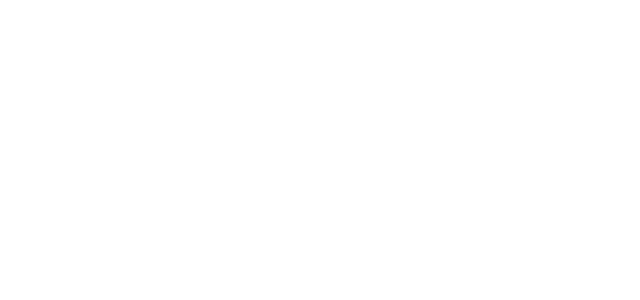
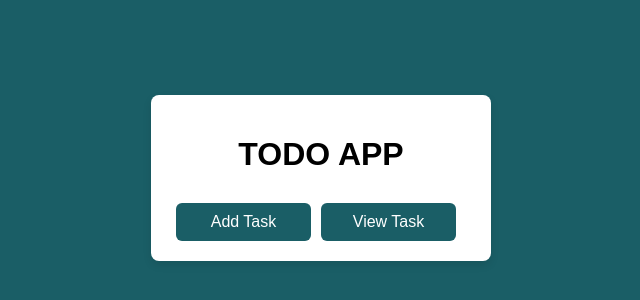
Before and after one commit to Alee-star/to-do, a React (Create React App) app: page / in a window 1280 px wide. Shown: the part 222-522 px from the top of the page, without its empty margins (319-959 px from the left). Built offline with nearby package versions, Linux system fonts and the light colour scheme.

Commit message:
Add your changes

```diff
--- a/src/App.css
+++ b/src/App.css
@@ -1,38 +1,47 @@
 .App {
   text-align: center;
 }
-
-.App-logo {
-  height: 40vmin;
-  pointer-events: none;
+body{
+  font-family: Arial, Helvetica, sans-serif;
+  background-color: #1a5e66;
+  display: flex;
+  justify-content: center;
+  align-items: center;
+  height: 100vh;
 }
-
-@media (prefers-reduced-motion: no-preference) {
-  .App-logo {
-    animation: App-logo-spin infinite 20s linear;
-  }
+.todo-container {
+  background-color: white;
+  padding: 20px;
+  border-radius: 8px;
+  width: 300px;
+  text-align: center;
+  box-shadow: 0 4px 8px rgba(0, 0, 0, 0.1);
 }
-
-.App-header {
-  background-color: #282c34;
-  min-height: 100vh;
+h1{
+  font-size: 2rem;
+  margin-bottom: 30px;
+}
+button {
+  padding: 10px 20px;
+  border: none;
+  width: 45%;
+  margin-right: 10px;
+  border-radius: 6px;
+  color: white;
+  font-size: 16px;
+  cursor: pointer;
+}
+.todo-input{
   display: flex;
-  flex-direction: column;
-  align-items: center;
-  justify-content: center;
-  font-size: calc(10px + 2vmin);
-  color: white;
+  justify-content: space-between;
+  margin-bottom: 20px;
 }
-
-.App-link {
-  color: #61dafb;
+.todo-input input{
+  width: 87%;
+  padding: 8px;
+  border-radius: 4px;
+  font-size: 1rem;
+  border: 1px solid #ccc;
+  margin-top: 20px;
+  margin-left: 6px;
 }
-
-@keyframes App-logo-spin {
-  from {
-    transform: rotate(0deg);
-  }
-  to {
-    transform: rotate(360deg);
-  }
-}
--- a/src/App.js
+++ b/src/App.js
@@ -1,10 +1,43 @@
-import logo from './logo.svg';
+import React, { useState } from 'react';
+import Button from './Components/Button';
 import './App.css';
 
 function App() {
+  const [color, setColor] = useState({
+    addButton: "rgb(26, 94, 102)",
+    viewButton: "rgb(26, 94, 102)"
+  });
+
+  const handleClick = (button) => {
+    if(button === "add") {
+      setColor({
+        addButton: "rgb(10, 177, 173)",
+        viewButton: "rgb(26, 94, 102)"
+      });
+    }
+    else if (button === "view") {
+      setColor({
+        addButton: "rgb(26, 94, 102)",
+        viewButton: "rgb(10, 177, 173)"
+      });
+    }
+  };
+
   return (
-    <div className="App">
-
+    <div className='todo-container'>
+      <h1>TODO APP</h1>
+      <Button
+        label="Add Task"
+        onClick={() => handleClick("add")}
+        backgroundColor={color.addButton}
+        isDisabled={false}
+      />
+      <Button
+        label="View Task"
+        onClick={() => handleClick("view")}
+        backgroundColor={color.viewButton}
+        isDisabled={false}
+      />
     </div>
   );
 }
--- a/src/Components/AddTask.js
+++ b/src/Components/AddTask.js
@@ -0,0 +1,6 @@
+import React from "react";
+
+function AddTask() {
+
+}
+export default AddTask
--- /dev/null
+++ b/src/Components/Button.js
@@ -0,0 +1,8 @@
+import React from "react"
+
+const Button = ({label, backgroundColor, onClick, isDisabled}) => {
+    return (
+        <button onClick={onClick} style={{ backgroundColor}} disabled={isDisabled}>{label}</button>
+    )
+}
+export default Button
```
